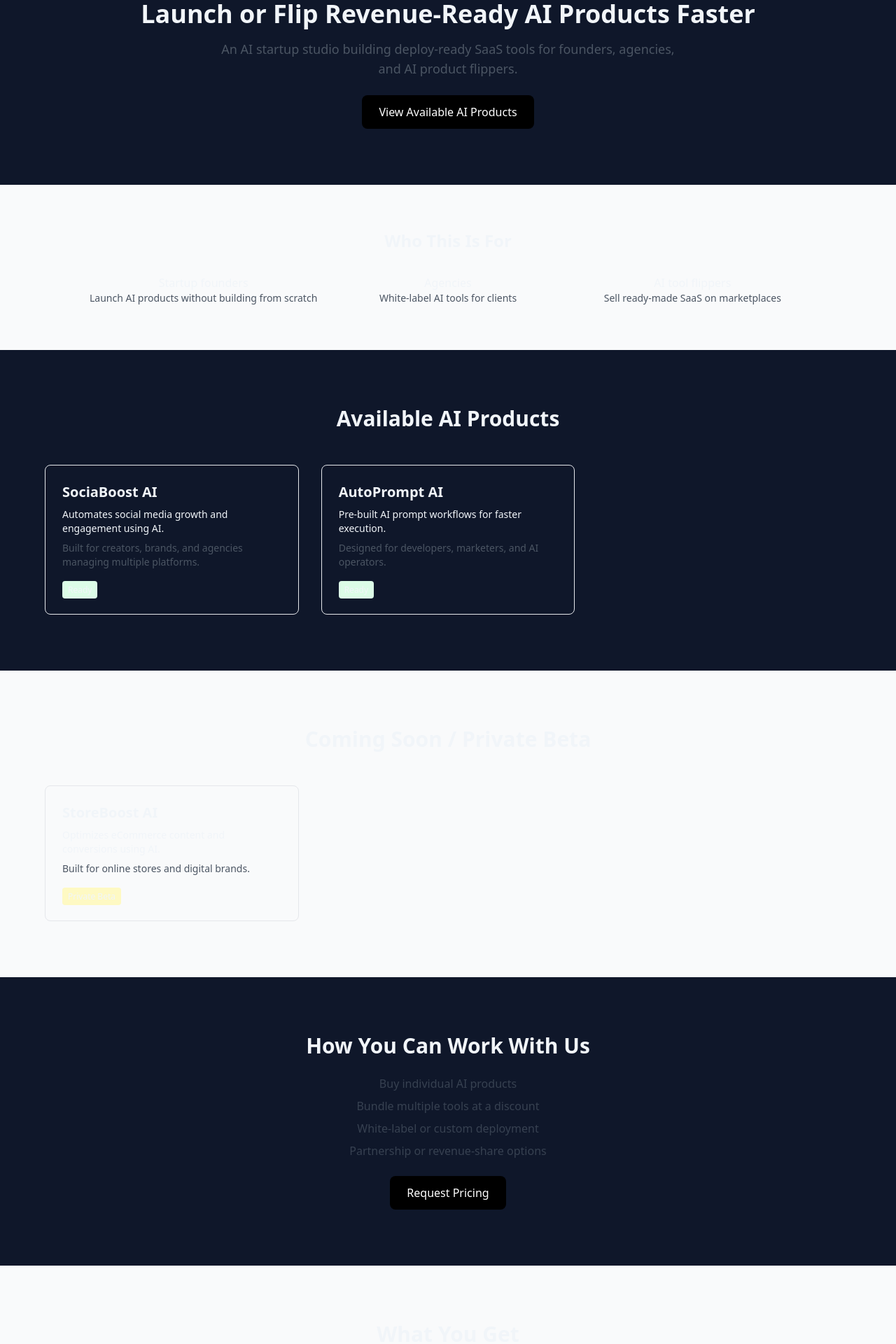
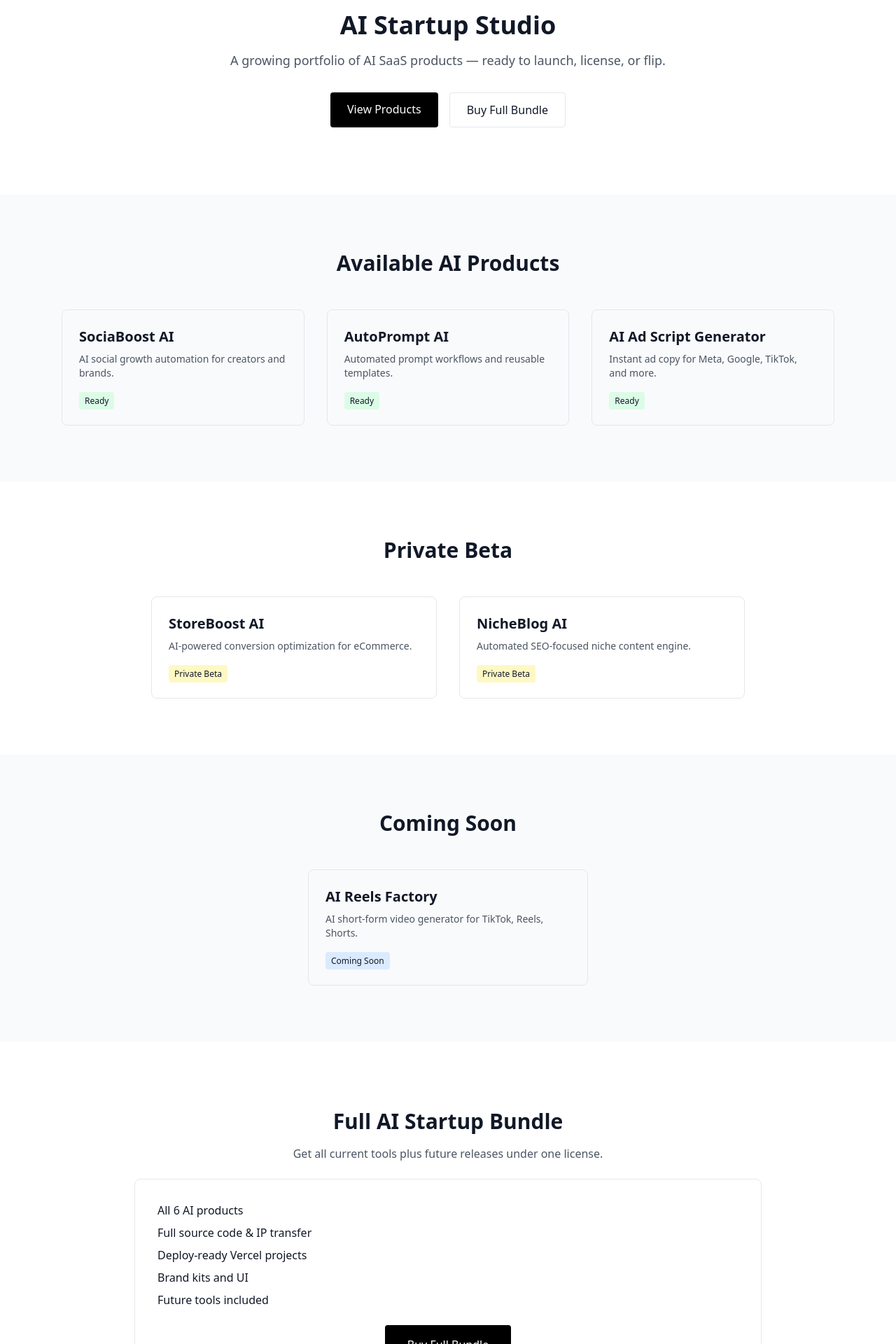
Before and after one commit to hundessa999/ai-startup-studio6, a Next.js app: page / in a window 1280 px wide. Shown: the part 80-2000 px from the top of the page at 70% size. Built offline with nearby package versions, Linux system fonts and the light colour scheme.

Commit message:
Update index.js

```diff
--- a/pages/index.js
+++ b/pages/index.js
@@ -1,181 +1,143 @@
 export default function Home() {
   return (
-    <main className="font-sans">
+    <main className="min-h-screen bg-white text-gray-900">
 
-      {/* HERO SECTION */}
-      <section className="py-20 text-center">
+      {/* HERO */}
+      <section className="py-24 text-center max-w-4xl mx-auto">
         <h1 className="text-4xl font-bold mb-4">
-          Launch or Flip Revenue-Ready AI Products Faster
+          AI Startup Studio
         </h1>
-
-        <p className="text-lg text-gray-600 max-w-2xl mx-auto mb-6">
-          An AI startup studio building deploy-ready SaaS tools for founders,
-          agencies, and AI product flippers.
+        <p className="text-lg text-gray-600 mb-8">
+          A growing portfolio of AI SaaS products — ready to launch, license, or flip.
         </p>
-
-        <a
-          href="#products"
-          className="inline-block px-6 py-3 bg-black text-white rounded-lg"
-        >
-          View Available AI Products
+        <div className="flex justify-center gap-4">
+          <a href="#available" className="px-6 py-3 bg-black text-white rounded">
+            View Products
           </a>
-      </section>
-
-      {/* TARGET AUDIENCE */}
-      <section className="py-16 bg-gray-50 text-center">
-        <h2 className="text-2xl font-semibold mb-8">Who This Is For</h2>
-
-        <div className="grid md:grid-cols-3 gap-6 max-w-5xl mx-auto">
-          <div>
-            <p className="font-medium">Startup founders</p>
-            <p className="text-sm text-gray-600">
-              Launch AI products without building from scratch
-            </p>
-          </div>
-
-          <div>
-            <p className="font-medium">Agencies</p>
-            <p className="text-sm text-gray-600">
-              White-label AI tools for clients
-            </p>
-          </div>
-
-          <div>
-            <p className="font-medium">AI tool flippers</p>
-            <p className="text-sm text-gray-600">
-              Sell ready-made SaaS on marketplaces
-            </p>
-          </div>
+          <a href="#bundle" className="px-6 py-3 border rounded">
+            Buy Full Bundle
+          </a>
         </div>
       </section>
 
-      {/* AVAILABLE PRODUCTS */}
-      <section id="products" className="py-20">
+      {/* AVAILABLE */}
+      <section id="available" className="py-20 bg-gray-50">
         <h2 className="text-3xl font-semibold text-center mb-12">
           Available AI Products
         </h2>
 
-        <div className="grid md:grid-cols-3 gap-8 max-w-6xl mx-auto">
-          <div className="border rounded-lg p-6">
-            <h3 className="text-xl font-semibold mb-2">SociaBoost AI</h3>
-            <p className="text-sm mb-2">
-              Automates social media growth and engagement using AI.
-            </p>
-            <p className="text-sm text-gray-600 mb-4">
-              Built for creators, brands, and agencies managing multiple platforms.
-            </p>
-            <span className="text-xs bg-green-100 px-2 py-1 rounded">
-              Ready
-            </span>
+        <div className="grid md:grid-cols-3 gap-8 max-w-6xl mx-auto px-6">
+
+          <ToolCard
+            title="SociaBoost AI"
+            desc="AI social growth automation for creators and brands."
+            status="Ready"
+          />
+
+          <ToolCard
+            title="AutoPrompt AI"
+            desc="Automated prompt workflows and reusable templates."
+            status="Ready"
+          />
+
+          <ToolCard
+            title="AI Ad Script Generator"
+            desc="Instant ad copy for Meta, Google, TikTok, and more."
+            status="Ready"
+          />
+
         </div>
+      </section>
 
-          <div className="border rounded-lg p-6">
-            <h3 className="text-xl font-semibold mb-2">AutoPrompt AI</h3>
-            <p className="text-sm mb-2">
-              Pre-built AI prompt workflows for faster execution.
-            </p>
-            <p className="text-sm text-gray-600 mb-4">
-              Designed for developers, marketers, and AI operators.
-            </p>
-            <span className="text-xs bg-green-100 px-2 py-1 rounded">
-              Ready
-            </span>
-          </div>
+      {/* PRIVATE BETA */}
+      <section className="py-20">
+        <h2 className="text-3xl font-semibold text-center mb-12">
+          Private Beta
+        </h2>
+
+        <div className="grid md:grid-cols-2 gap-8 max-w-4xl mx-auto px-6">
+
+          <ToolCard
+            title="StoreBoost AI"
+            desc="AI-powered conversion optimization for eCommerce."
+            status="Private Beta"
+          />
+
+          <ToolCard
+            title="NicheBlog AI"
+            desc="Automated SEO-focused niche content engine."
+            status="Private Beta"
+          />
+
         </div>
       </section>
 
       {/* COMING SOON */}
       <section className="py-20 bg-gray-50">
         <h2 className="text-3xl font-semibold text-center mb-12">
-          Coming Soon / Private Beta
+          Coming Soon
         </h2>
 
-        <div className="grid md:grid-cols-3 gap-8 max-w-6xl mx-auto">
-          <div className="border rounded-lg p-6">
-            <h3 className="text-xl font-semibold mb-2">StoreBoost AI</h3>
-            <p className="text-sm mb-2">
-              Optimizes eCommerce content and conversions using AI.
-            </p>
-            <p className="text-sm text-gray-600 mb-4">
-              Built for online stores and digital brands.
-            </p>
-            <span className="text-xs bg-yellow-100 px-2 py-1 rounded">
-              Private Beta
-            </span>
-          </div>
+        <div className="max-w-md mx-auto px-6">
+          <ToolCard
+            title="AI Reels Factory"
+            desc="AI short-form video generator for TikTok, Reels, Shorts."
+            status="Coming Soon"
+          />
         </div>
       </section>
 
-      {/* MONETIZATION */}
-      <section className="py-20 text-center">
-        <h2 className="text-3xl font-semibold mb-6">
-          How You Can Work With Us
+      {/* BUNDLE */}
+      <section id="bundle" className="py-24 text-center max-w-4xl mx-auto">
+        <h2 className="text-3xl font-semibold mb-4">
+          Full AI Startup Bundle
         </h2>
+        <p className="text-gray-600 mb-6">
+          Get all current tools plus future releases under one license.
+        </p>
 
-        <ul className="max-w-xl mx-auto text-gray-700 mb-6 space-y-2">
-          <li>Buy individual AI products</li>
-          <li>Bundle multiple tools at a discount</li>
-          <li>White-label or custom deployment</li>
-          <li>Partnership or revenue-share options</li>
+        <div className="border rounded-lg p-8">
+          <ul className="text-left mb-6 space-y-2">
+            <li>All 6 AI products</li>
+            <li>Full source code & IP transfer</li>
+            <li>Deploy-ready Vercel projects</li>
+            <li>Brand kits and UI</li>
+            <li>Future tools included</li>
           </ul>
 
           <a
-          href="mailto:your@email.com"
-          className="inline-block px-6 py-3 bg-black text-white rounded-lg"
+            href="#"
+            className="inline-block px-8 py-4 bg-black text-white rounded"
           >
-          Request Pricing
+            Buy Full Bundle
           </a>
+        </div>
       </section>
 
-      {/* WHAT YOU GET */}
-      <section className="py-20 bg-gray-50 text-center">
-        <h2 className="text-3xl font-semibold mb-6">
-          What You Get
-        </h2>
-
-        <ul className="max-w-xl mx-auto text-gray-700 space-y-2">
-          <li>Full source code and IP transfer</li>
-          <li>Deploy-ready setup (Vercel compatible)</li>
-          <li>Brand assets and landing page</li>
-          <li>Documentation and setup guide</li>
-          <li>Limited onboarding support</li>
-        </ul>
-      </section>
-
-      {/* TESTIMONIALS */}
-      <section className="py-20 text-center">
-        <h2 className="text-3xl font-semibold mb-6">
-          Early Feedback
-        </h2>
-
-        <p className="max-w-xl mx-auto text-gray-600">
-          Feedback from early users and pilot partners testing our AI products.
-        </p>
-      </section>
-
-      {/* LEAD CAPTURE */}
-      <section className="py-20 bg-black text-white text-center">
-        <h2 className="text-3xl font-semibold mb-4">
-          Get Early Access or Full Product Details
-        </h2>
-
-        <form className="max-w-md mx-auto">
-          <input
-            type="text"
-            placeholder="Your name"
-            className="w-full mb-3 px-4 py-2 rounded text-black"
-          />
-          <input
-            type="email"
-            placeholder="Your email"
-            className="w-full mb-3 px-4 py-2 rounded text-black"
-          />
-          <button className="w-full px-4 py-2 bg-white text-black rounded">
-            Get Access
-          </button>
-        </form>
-      </section>
+      {/* FOOTER */}
+      <footer className="py-10 text-center text-sm text-gray-500">
+        © 2025 AI Startup Studio
+      </footer>
 
     </main>
-  )
+  );
 }
+
+function ToolCard({ title, desc, status }) {
+  const statusColor =
+    status === "Ready"
+      ? "bg-green-100"
+      : status === "Private Beta"
+      ? "bg-yellow-100"
+      : "bg-blue-100";
+
+  return (
+    <div className="border rounded-lg p-6">
+      <h3 className="text-xl font-semibold mb-2">{title}</h3>
+      <p className="text-sm text-gray-600 mb-4">{desc}</p>
+      <span className={`text-xs px-2 py-1 rounded ${statusColor}`}>
+        {status}
+      </span>
+    </div>
+  );
+}
```
Lines whose indentation alone changed are shown as unchanged.
